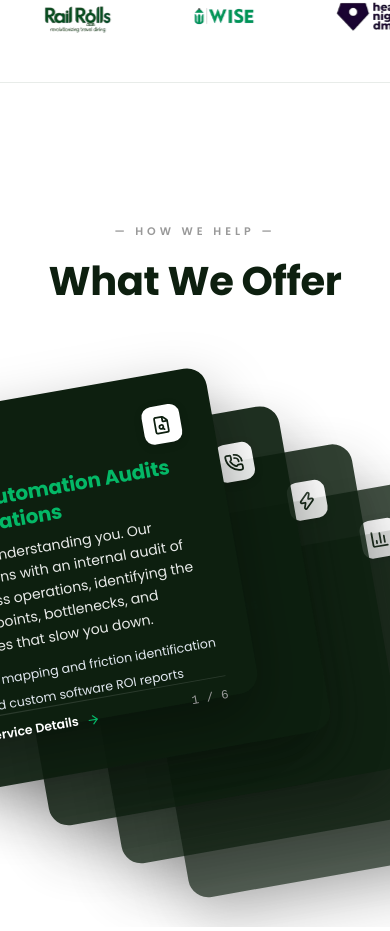
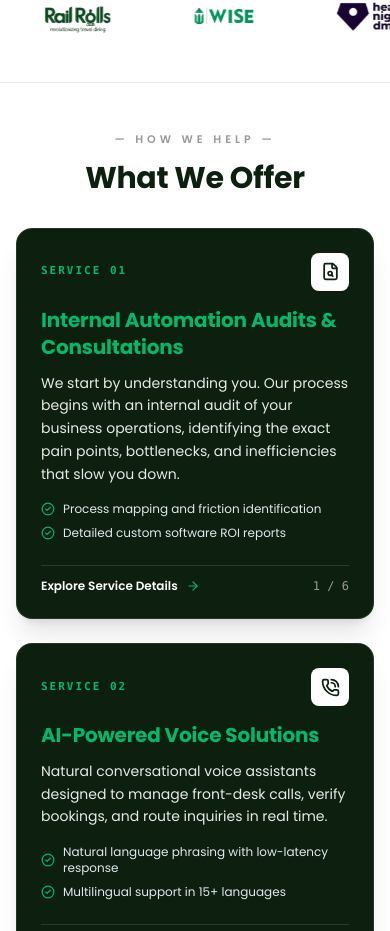
Before and after one commit to exile-automate/exile-automate-website, a Next.js app: page / in a window 390 px wide. Shown: the part 1296-2227 px from the top of the page. Built offline with nearby package versions, Linux system fonts and the light colour scheme.

Commit message:
Fix mobile responsive layout for What We Offer section

```diff
--- a/src/components/StackedServices.tsx
+++ b/src/components/StackedServices.tsx
@@ -92,6 +92,99 @@ const STEP_VH = 28; // Scroll distance in vh per card transition
 const TOTAL_PIN_VH = (SERVICES_DATA.length - 1) * STEP_VH; // 140vh total pin distance for 6 cards
 const TOTAL_SECTION_VH = TOTAL_PIN_VH + 100; // 240vh total section height
 
+function MobileCard({
+  service,
+  index,
+  total,
+}: {
+  service: (typeof SERVICES_DATA)[0];
+  index: number;
+  total: number;
+}) {
+  const cardRef = useRef<HTMLDivElement>(null);
+  const [isVisible, setIsVisible] = useState(false);
+
+  useEffect(() => {
+    const el = cardRef.current;
+    if (!el) return;
+
+    const observer = new IntersectionObserver(
+      ([entry]) => {
+        if (entry.isIntersecting) {
+          setIsVisible(true);
+          observer.unobserve(el);
+        }
+      },
+      { threshold: 0.15 }
+    );
+
+    observer.observe(el);
+    return () => observer.disconnect();
+  }, []);
+
+  const IconComponent = service.Icon;
+
+  return (
+    <div
+      ref={cardRef}
+      style={{
+        opacity: isVisible ? 1 : 0,
+        transform: isVisible ? "translateY(0)" : "translateY(24px)",
+        transition: "opacity 0.5s ease-out, transform 0.5s ease-out",
+      }}
+      className="w-full bg-[#0d1f0f] rounded-2xl p-6 border border-white/10 shadow-xl flex flex-col justify-between text-white box-border text-left"
+    >
+      {/* Top row: SERVICE 0X left, Icon badge right */}
+      <div className="flex items-center justify-between mb-4">
+        <span className="text-[11px] font-bold tracking-[2px] text-[#04B867] uppercase font-mono">
+          {service.serviceNum}
+        </span>
+        <div className="w-[38px] h-[38px] rounded-lg bg-white flex items-center justify-center text-[#0d1f0f] shadow-xs shrink-0">
+          <IconComponent size={19} strokeWidth={2.2} />
+        </div>
+      </div>
+
+      {/* Body content */}
+      <div className="flex flex-col flex-1 justify-between">
+        <div>
+          <h3 className="text-xl font-bold text-[#04B867] mb-2.5 leading-snug">
+            {service.title}
+          </h3>
+          <p className="text-sm text-white/90 leading-relaxed mb-4">
+            {service.description}
+          </p>
+
+          <div className="flex flex-col gap-2 mb-6">
+            {service.bullets.map((bullet, bIdx) => (
+              <div
+                key={bIdx}
+                className="flex items-center gap-2 text-xs text-slate-200"
+              >
+                <CheckCircle2 size={14} color="#04B867" className="shrink-0" />
+                <span>{bullet}</span>
+              </div>
+            ))}
+          </div>
+        </div>
+
+        {/* Footer row */}
+        <div className="flex items-center justify-between pt-3 border-t border-white/12 mt-auto">
+          <Link
+            href={`/services#${service.id}`}
+            className="inline-flex items-center gap-2 text-xs font-semibold text-white hover:text-[#04B867] transition-colors"
+          >
+            <span>Explore Service Details</span>
+            <ArrowRight size={14} color="#04B867" />
+          </Link>
+          <span className="text-xs text-[#999999] font-medium font-mono">
+            {index + 1} / {total}
+          </span>
+        </div>
+      </div>
+    </div>
+  );
+}
+
 export default function StackedServices() {
   const sectionRef = useRef<HTMLDivElement>(null);
   const [activeIndex, setActiveIndex] = useState(0);
@@ -120,8 +213,34 @@ export default function StackedServices() {
   }, []);
 
   return (
+    <>
+      {/* MOBILE RESPONSIVE PRESENTATION (< 768px): Clean straight vertical card list */}
+      <section className="block md:hidden w-full px-4 py-12 bg-transparent overflow-x-hidden">
+        <div className="max-w-md mx-auto flex flex-col items-center">
+          <p className="text-[11px] tracking-[4px] uppercase text-[#999999] mb-3 font-semibold text-center">
+            — HOW WE HELP —
+          </p>
+          <h2 className="text-3xl font-bold text-[#0d1f0f] mb-8 text-center">
+            What We Offer
+          </h2>
+
+          <div className="w-full flex flex-col gap-6">
+            {SERVICES_DATA.map((service, i) => (
+              <MobileCard
+                key={service.id}
+                service={service}
+                index={i}
+                total={SERVICES_DATA.length}
+              />
+            ))}
+          </div>
+        </div>
+      </section>
+
+      {/* DESKTOP PRESENTATION (>= 768px): Exact original interactive scroll-pinned card stack */}
       <section
         ref={sectionRef}
+        className="hidden md:block"
         style={{
           position: "relative",
           height: `${TOTAL_SECTION_VH}vh`,
@@ -423,5 +542,6 @@ export default function StackedServices() {
           </div>
         </div>
       </section>
+    </>
   );
 }
```
Lines whose indentation alone changed are shown as unchanged.
